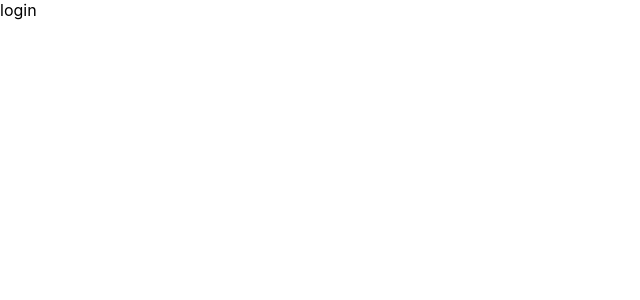
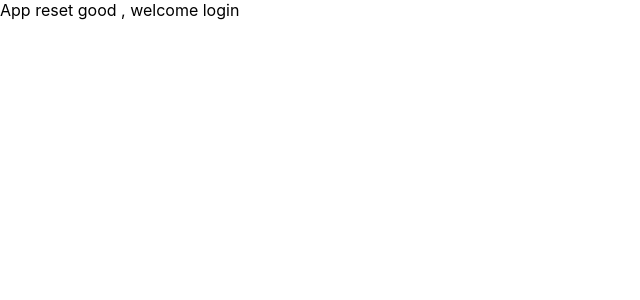
Before and after one commit to tiemeni/gatesway-DOC-BO, a React (Create React App) app: page / in a window 1280 px wide. Shown: the top 300 px of the page, without its empty margins (0-640 px from the left). Built offline with nearby package versions, Linux system fonts and the light colour scheme.

Commit message:
add redux

```diff
--- a/src/App.js
+++ b/src/App.js
@@ -1,6 +1,6 @@
 import { Provider } from "react-redux";
 import "./App.css";
-import Routeur from "./GlobalRouter";
+import Routeur from "./RouterWrapper";
 import store from "./REDUX/setup/store";
 
 function App() {
--- a/src/REDUX/common/actions.js
+++ b/src/REDUX/common/actions.js
@@ -0,0 +1,7 @@
+import { RESET_APP } from "./types"
+
+export const resetApp = () => {
+    return {
+        type: RESET_APP
+    }
+}
--- a/src/REDUX/common/reducers.js
+++ b/src/REDUX/common/reducers.js
@@ -7,6 +7,7 @@ const CommonReducer = (state = initialState, action) => {
     case types.RESET_APP:
       return {
         ...state,
+        waveForLogin: "App reset good , welcome login"
       };
     default:
       return state;
--- a/src/GlobalRouter/index.js
+++ b/src/RouterWrapper/index.js
@@ -1,9 +1,15 @@
-import React from "react";
+import React, { useEffect } from "react";
 import { Routes, Route, BrowserRouter } from "react-router-dom";
 import ContentRouter from "./ContentRouter";
 import AuthRouter from "./AuthRouter";
+import { useDispatch } from "react-redux";
+import { resetApp } from "../REDUX/common/actions";
 
 const Routeur = () => {
+  const dispatch = useDispatch();
+  useEffect(() => {
+    dispatch(resetApp());
+  });
   return (
     <>
       <BrowserRouter>
--- a/src/pages/LoginPage/index.js
+++ b/src/pages/LoginPage/index.js
@@ -1,4 +1,6 @@
+import { useSelector } from "react-redux";
 
 export const LoginPage = () => {
-    return "login"
-}
+  const label = useSelector((state) => state.Common.waveForLogin);
+  return label;
+};
```
Also changed, not shown: src/RouterWrapper/AuthRouter/index.js (renamed from src/GlobalRouter/AuthRouter/index.js), src/RouterWrapper/ContentRouter/index.js (renamed from src/GlobalRouter/ContentRouter/index.js), src/utils/index.js (added).
